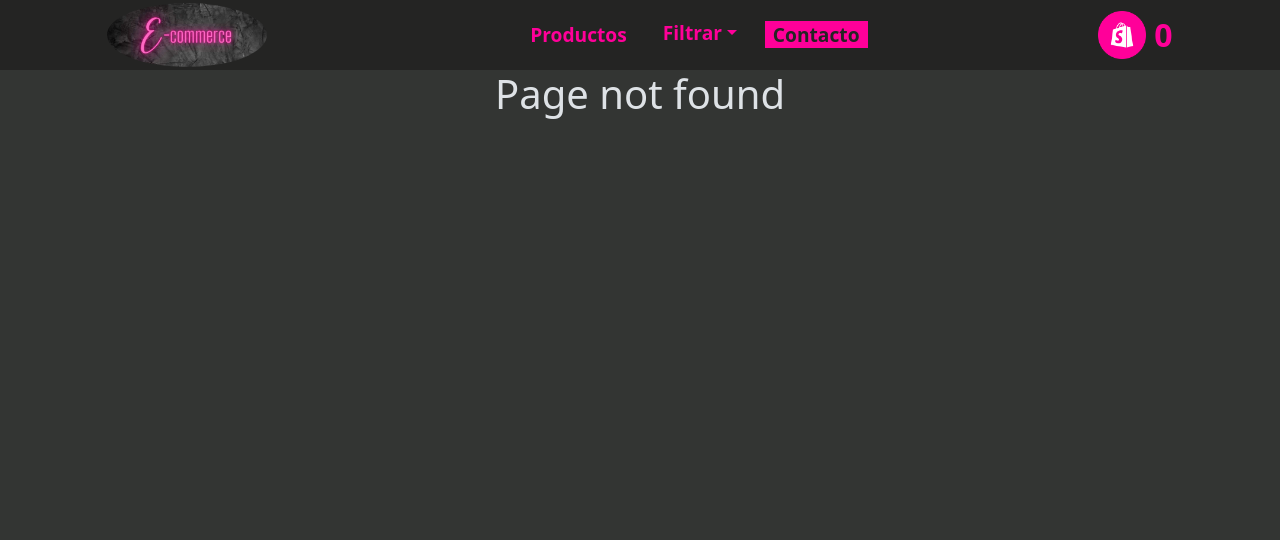
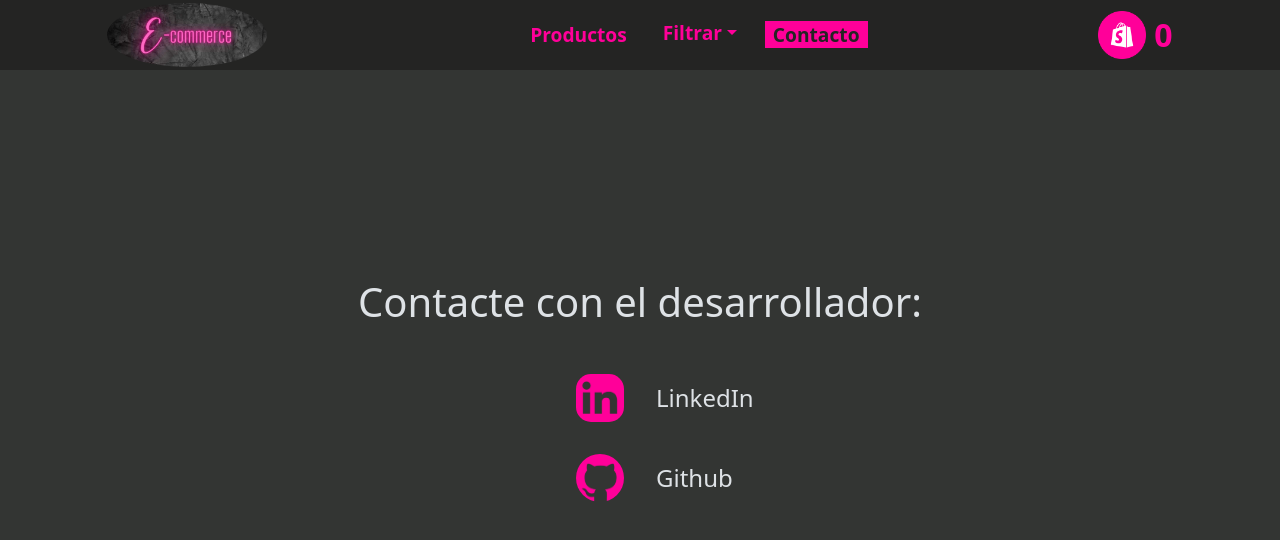
Before and after one commit to fede-villarreal/e-commerce_react, a React (Create React App) app: page /contact in a window 1280 px wide. Before the commit this address had no page. Shown: the top 540 px of the page. Built offline with nearby package versions, Linux system fonts and the light colour scheme.

Commit message:
Agregue la pagina de contacto, sus respectivos links, y estilos

```diff
--- a/src/App.js
+++ b/src/App.js
@@ -6,6 +6,7 @@ import ItemListContainer from './pages/ItemListContainer/ItemListContainer';
 import ItemDetailContainer from './pages/ItemDetailContainer/ItemDetailContainer';
 import Cart from './pages/Cart/Cart';
 import CartProvider from './context/CartProvider';
+import Contact from './pages/Contact/Contact';
 
 function App() {
   return (
@@ -24,6 +25,7 @@ function App() {
             <Route path="/category/:categoryId" element={<ItemListContainer />} />
             <Route path='/item/:id' element={<ItemDetailContainer />} />
             <Route path="/cart" element={<Cart />} />
+            <Route path="/contact" element={<Contact />} />
           </Routes>
         </main>
 
--- a/src/Styles/App.scss
+++ b/src/Styles/App.scss
@@ -10,6 +10,7 @@
 // Componentes
 @import "./components/cart";
 @import "./components/cartWidget";
+@import "./components/contact";
 @import "./components/item";
 @import "./components/itemCount";
 @import "./components/itemList";
--- a/src/Styles/components/_cart.scss
+++ b/src/Styles/components/_cart.scss
@@ -41,7 +41,6 @@
         height: 80vh;
         display: flex;
         flex-direction: column;
-        align-items: center;
         justify-content: center;
         h2 {
             margin: 3rem;
--- /dev/null
+++ b/src/Styles/components/_contact.scss
@@ -0,0 +1,42 @@
+.contact {
+    height: 80vh;
+    display: flex;
+    flex-direction: column;
+    justify-content: center;
+    &__title{
+        margin: 2rem;
+    }
+
+    &__link {
+        display: grid;
+        grid-template-columns: 1fr 1fr;
+        justify-items: left;
+        align-items: center;
+        align-self: center;
+        margin-left: -2rem;
+
+        &:hover {
+            background-color: $colorFondoNavbar;
+            color: $colorTextoNavbar;
+        }
+    }
+
+    &__logo {
+        width: 3rem;
+        margin: 1rem;
+        justify-self: flex-end;
+
+        &--linkedin {
+            border-radius: 15px;
+        }
+
+        &--github {
+            border-radius: 50%;
+        }
+    }
+
+    &__texto {
+        font-size: 1.5em;
+        margin: 1rem;
+    }
+}
--- /dev/null
+++ b/src/pages/Contact/Contact.js
@@ -0,0 +1,25 @@
+const Contact = () => {
+    return (
+        <div className="contact">
+            <h1 className="contact__title">Contacte con el desarrollador:</h1>
+            <ul>
+                <li>
+                    <a href="https://www.linkedin.com/in/federico-villarreal/" target="_blank" rel="noreferrer">
+                        <div className="contact__link">
+                            <img className="contact__logo contact__logo--linkedin" alt="logo linkedin" src="/multimedia/icono_linkedin.png" />
+                            <p className="contact__texto">LinkedIn</p>
+                        </div>
+                    </a>
+                </li>
+                <li>
+                    <a className="contact__link" href="https://github.com/fede-villarreal" target="_blank" rel="noreferrer">
+                        <img className="contact__logo contact__logo--github" alt="logo github" src="/multimedia/icono_github.png" />
+                        <p className="contact__texto">Github</p>
+                    </a>
+                </li>
+            </ul>
+        </div>
+    )
+}
+
+export default Contact
```
Also changed, not shown: public/multimedia/icono_github.png (added), public/multimedia/icono_linkedin.png (added).
